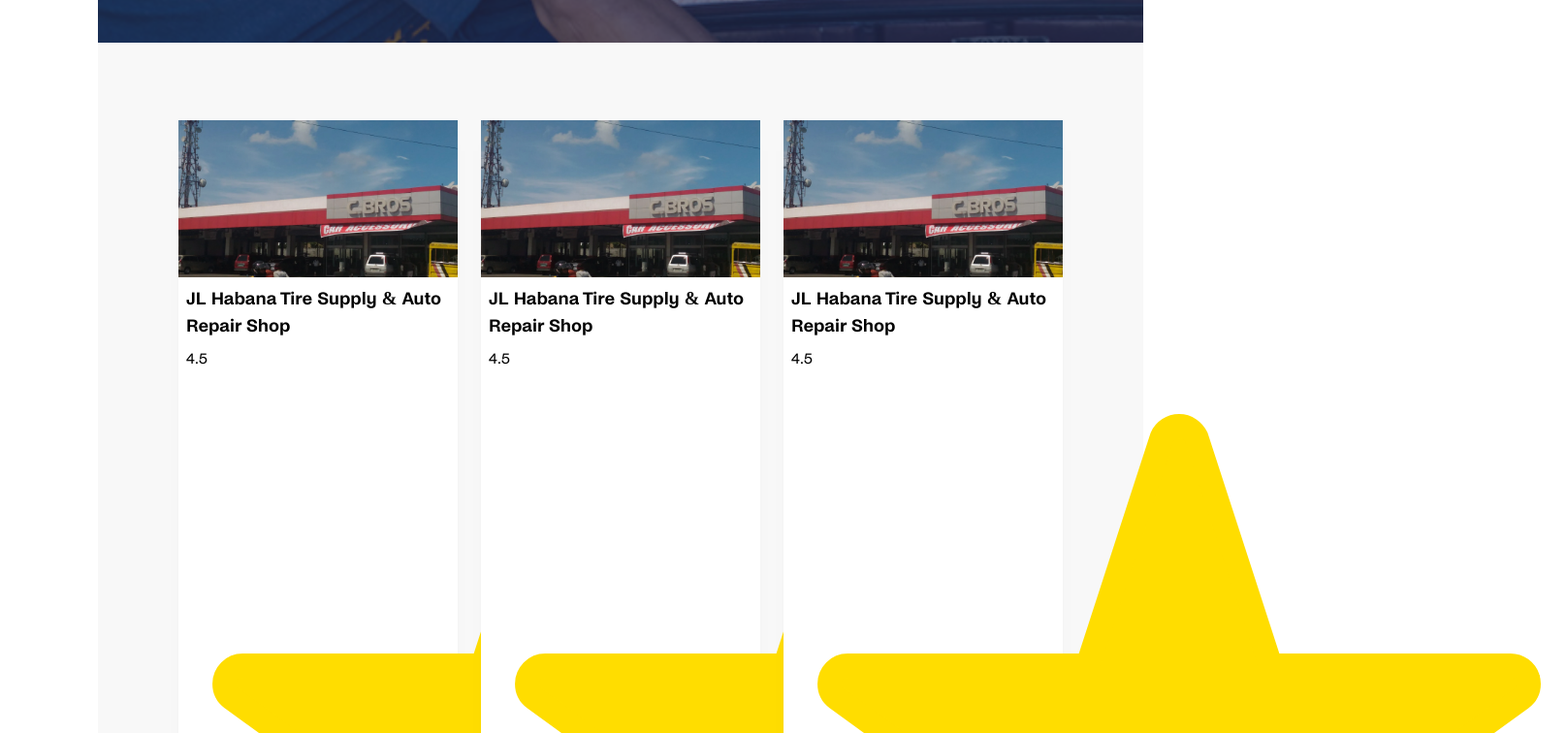
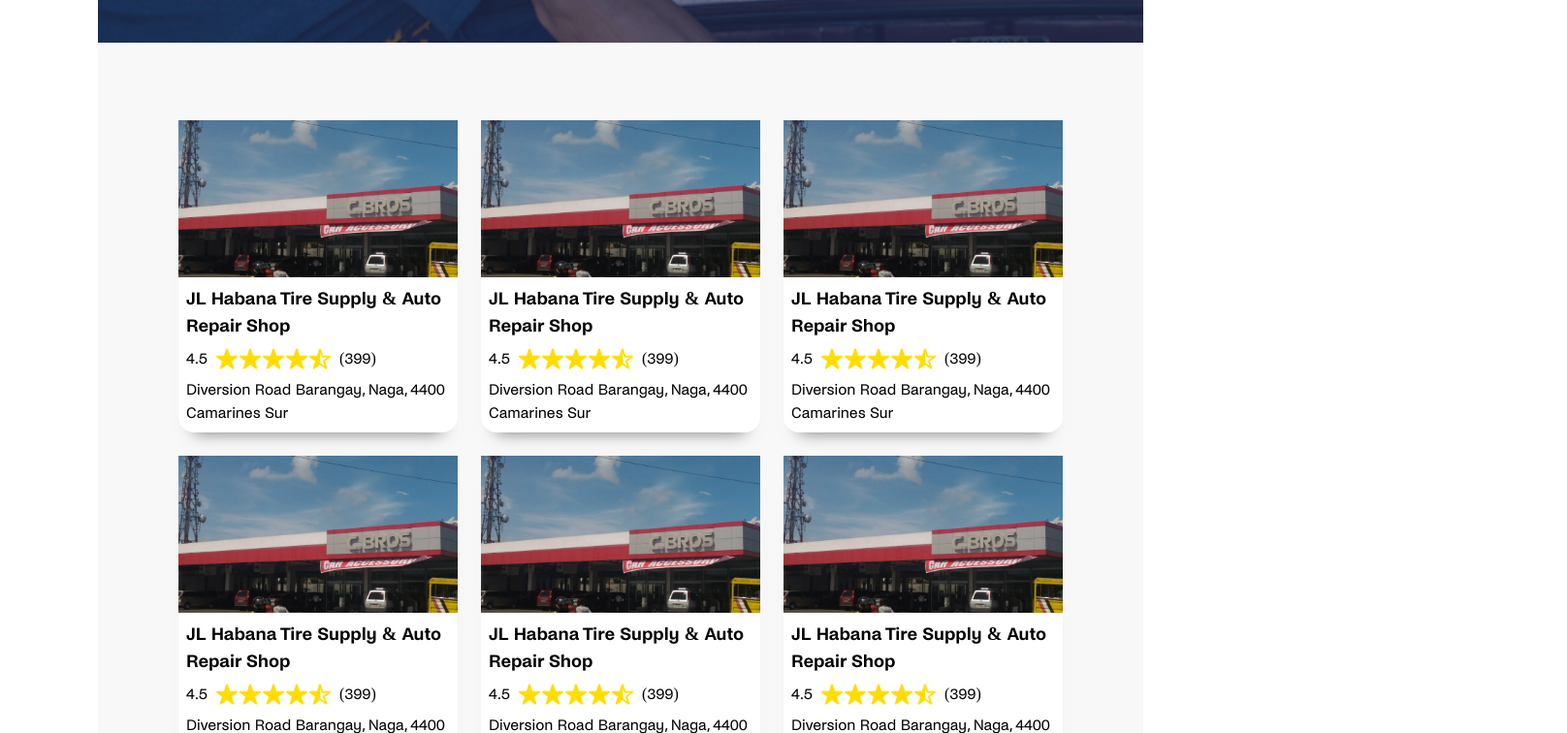
Before and after one commit to IyzOnline/TalyerGO_TrendsProject, a React (Create React App) app in the folder talyergo/: page /shops in a window 1280 px wide. Shown: the part 420-1176 px from the top of the page at 97% size, 1616 px wide, since content can reach past the window. Built offline with nearby package versions, Linux system fonts and the light colour scheme.

Commit message:
feat Adjust space distribution in flexed shop profiles

```diff
--- a/talyergo/src/App.css
+++ b/talyergo/src/App.css
@@ -337,12 +337,20 @@
 }
 
 .shops-profile{
+  display: flex;
+  flex-direction: column;
+  justify-content: space-between;
   text-align: left;
   box-shadow: 0 1em 1em -1em rgba(0, 0, 0, 0.534);
   background-color: var(--clr-neutral-100);
   border-radius: var(--size-16);
+  width: 18rem;
+}
+
+.shops-profile img{
   height: auto;
   width: 18rem;
+  overflow: hidden;
 }
 
 .shops-profile > img{
@@ -352,6 +360,17 @@
 :where(.shops-profile>:not(:first-child)){
   padding-inline: 0.5rem;
   padding-bottom: 0.5rem;
+}
+
+.ratings-wrapper{
+  display: flex;
+  align-items: center;
+  gap: var(--size-8);
+}
+
+.star-wrapper{
+  display: flex;
+  align-items: center;
 }
 
 /* Footer */
@@ -434,3 +453,8 @@
   background-color: var(--clr-primary-400);
   opacity: 0.7;
 }
+
+.icons{
+  height: 1.5rem;
+  width: auto;
+}
```
